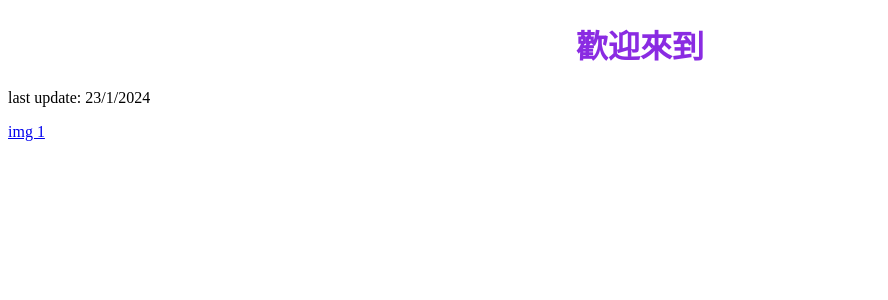
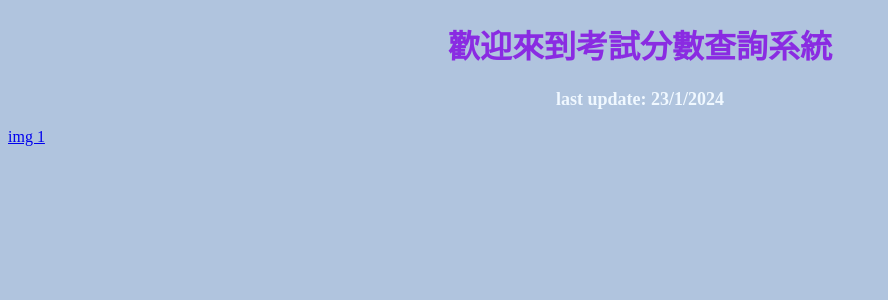
Before and after one commit to guangyou2323/guangyou2323.github.io, a PHP site: page /exam/marks/index.html in a window 1280 px wide. Shown: the top 300 px of the page, without its empty margins (0-888 px from the left). Run offline with PHP 8.4, Linux system fonts and the light colour scheme.

Commit message:
Marks Checking

```diff
--- a/exam/marks/index.css
+++ b/exam/marks/index.css
@@ -3,3 +3,14 @@
     color:blueviolet;
     font-weight: bold;
 }
+
+p{
+    text-align: center;
+    color:aliceblue;
+    font-size: large;
+    font-weight: bolder;
+}
+
+body {
+    background-color:#b0c4de;
+}
--- a/exam/marks/index.html
+++ b/exam/marks/index.html
@@ -6,7 +6,7 @@
         <title>考試分數查詢系統</title>
     </head>
     <body>
-        <h1>歡迎來到</h1>
+        <h1>歡迎來到考試分數查詢系統</h1>
         <p>last update: 23/1/2024</p>
         <a href="/img/1s.jpg">img 1</a>
     </body>
```
